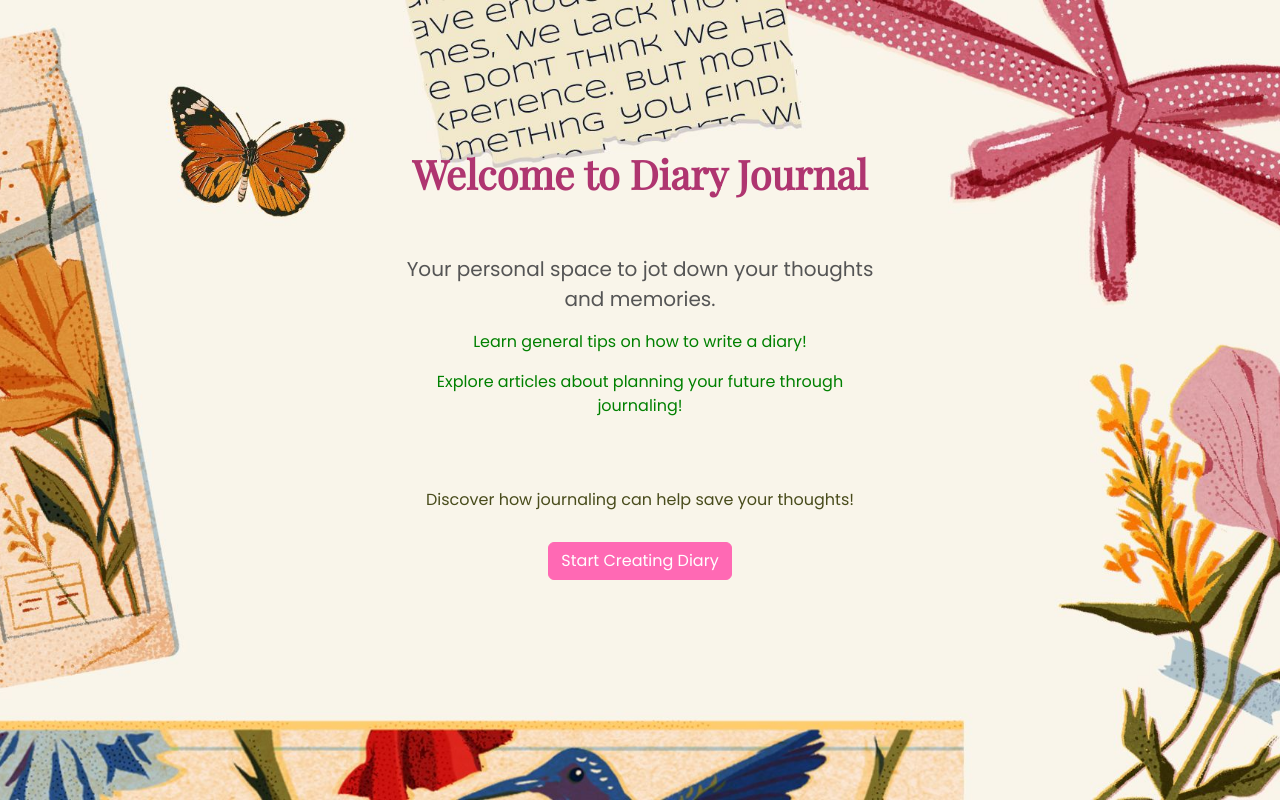
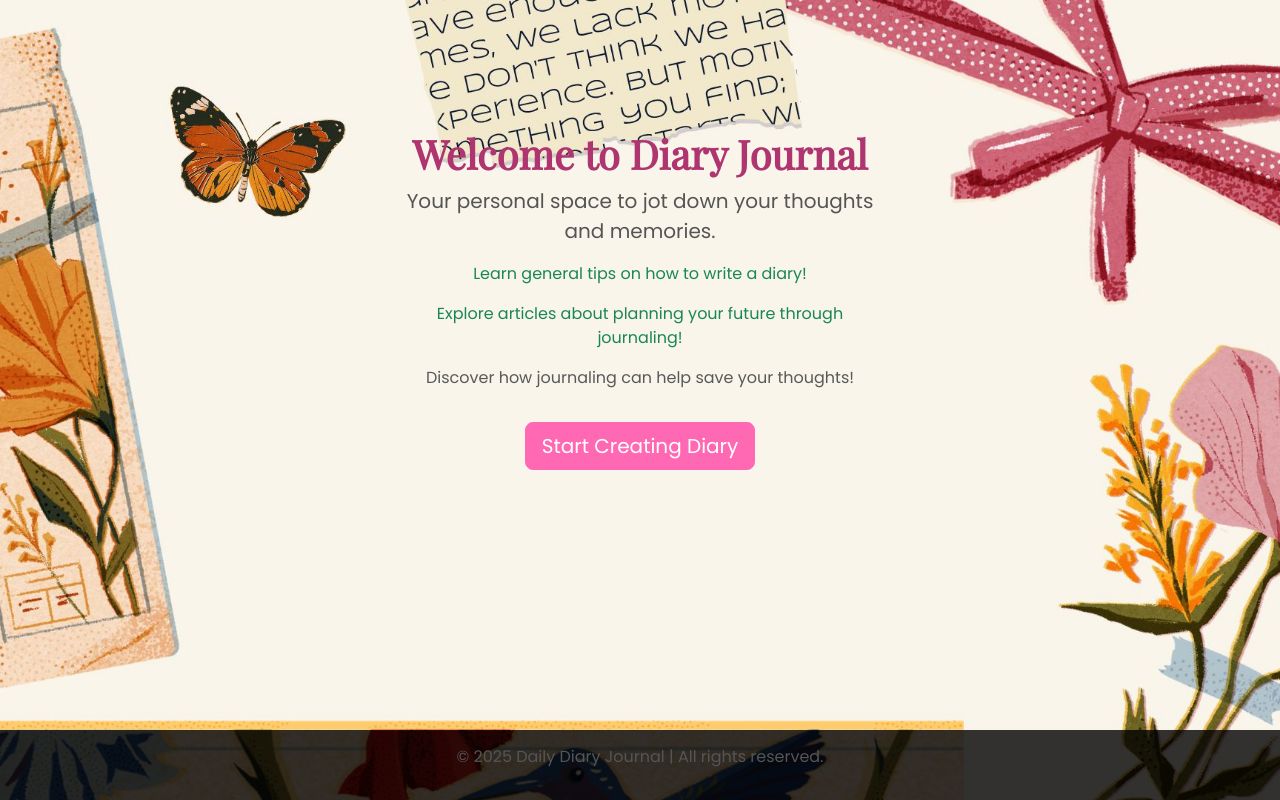
Before and after one commit to Thanutchaporn580/SusiWebsite, a Flask app: page / in a window 1280 px wide. Run offline with Flask 3, Linux system fonts and the light colour scheme; data that the repository does not hold is empty; some libraries are stand-ins or nearby versions.

Commit message:
Edit by using bootstrap for decorate website.

```diff
--- /dev/null
+++ b/tempCodeRunnerFile.py
@@ -0,0 +1 @@
+tags/
--- a/templates/index.html
+++ b/templates/index.html
@@ -1,6 +1,12 @@
 <!DOCTYPE html>
 <html lang="en">
 <head>
+	<style>
+		.custom-title {
+			margin-top: 130px; /* ปรับขนาดตามต้องการ */
+		}
+	</style>
+
     <meta charset="UTF-8">
     <meta name="viewport" content="width=device-width, initial-scale=1.0">
     <title>Daily Diary Journal</title>
@@ -12,81 +18,79 @@
     <link href="https://fonts.googleapis.com/css2?family=Poppins:wght@400;600&family=Playfair+Display&display=swap" rel="stylesheet">
 
     <!-- ลิงก์ไปยัง favicon -->
-    <link rel="icon" href="{{ url_for('static', filename='favicon(1).ico') }}" type="image/x-icon">
+    <link rel="icon" href="{{ url_for('static', filename='favicon.ico') }}" type="image/x-icon">
 
-<style>
+    <style>
         body {
             background-color: #ffe4fe;
             background-image: url("{{ url_for('static', filename='background.jpg') }}");
             background-size: cover;
             background-position: center;
-            height: 100vh;
+            min-height: 100vh;
             display: flex;
             flex-direction: column;
-            align-items: center; /* จัดแนวตามแนวนอน */
+            justify-content: center;
+            align-items: center;
             font-family: 'Poppins', sans-serif;
         }
 
-        .header {
-            margin-top: 150px; /* เว้นระยะห่างจากด้านบน */
-        }
-
         h1 {
-            font-family: 'Playfair Display', serif; /* เปลี่ยนเป็น Playfair Display */
-            color: #af3570; /* สีหัวข้อ */
-            font-weight: bold; /* ความหนาของฟอนต์ของหัวข้อ */
+            font-family: 'Playfair Display', serif;
+            color: #af3570;
+            font-weight: bold;
         }
 
         p {
-            color: #555; /* สีข้อความ */
+            color: #555;
         }
 
         .btn-primary {
-            background-color: #ff69b4; /* สีพื้นฐานสำหรับปุ่ม CTA */
+            background-color: #ff69b4;
             border-color: #ff69b4;
         }
 
         .btn-primary:hover {
-            background-color: #ff1493; /* สีเมื่อมีการโฮเวอร์ทาบปุ่ม CTA */
+            background-color: #ff1493;
             border-color: #ff1493;
         }
 
         .container {
-            max-width: 500px; /* กำหนดความกว้างสูงสุดของ container */
-            text-align: center; /* จัดแนวข้อความเป็นศูนย์กลางภายใน container */
+            max-width: 500px;
+            text-align: center;
         }
 
-        .suggestions { /* คลาสใหม่สำหรับคำแนะนำเพิ่มเติม */
-            margin-bottom: 70px; /* เพิ่มระยะห่างระหว่างคำแนะนำและปุ่ม Start Creating Diary */
+        footer {
+            margin-top: auto;
+            width: 100%;
+            text-align: center;
+            background: rgba(0, 0, 0, 0.8);
+            color: white;
+            padding: 15px;
         }
-
-        .additional-tip { /* คลาสใหม่สำหรับคำแนะนำเพิ่มเติมที่สอง */
-            margin-bottom: 30px; /* เว้นระยะห่างระหว่างคำแนะนำและปุ่ม Start Creating Diary โดยเฉพาะสำหรับส่วนนี้ */
-        }
-</style>
-
+    </style>
 </head>
 
 <body>
 
-<div class="header">
-    <h1>Welcome to Diary Journal</h1>
-</div>
-
-<div class="container mt-5">
+<div class="container">
+    <h1 class="custom-title">Welcome to Diary Journal</h1>
     <p class="lead">Your personal space to jot down your thoughts and memories.</p>
 
     <div class="suggestions">
-        <p style="color:green;">Learn general tips on how to write a diary!</p>
-        <p style="color:green;">Explore articles about planning your future through journaling!</p>
+        <p class="text-success">Learn general tips on how to write a diary!</p>
+        <p class="text-success">Explore articles about planning your future through journaling!</p>
     </div>
 
     <div class="additional-tip">
-        <p style="color:rgb(73, 76, 28);">Discover how journaling can help save your thoughts!</p>
+        <p class="text-muted">Discover how journaling can help save your thoughts!</p>
     </div>
 
-    <a class="btn btn-primary mt-0" href="{{ url_for('note') }}">Start Creating Diary</a>
+    <a class="btn btn-primary btn-lg mt-3" href="{{ url_for('note') }}">Start Creating Diary</a>
 </div>
+
+<footer>
+    <p>&copy; 2025 Daily Diary Journal | All rights reserved.</p>
+</footer>
 
 </body>
 </html>
```
Also changed, not shown: templates/detail.html (deleted, +0 -13 lines), Static/image/hqdefault.jpg (deleted).
